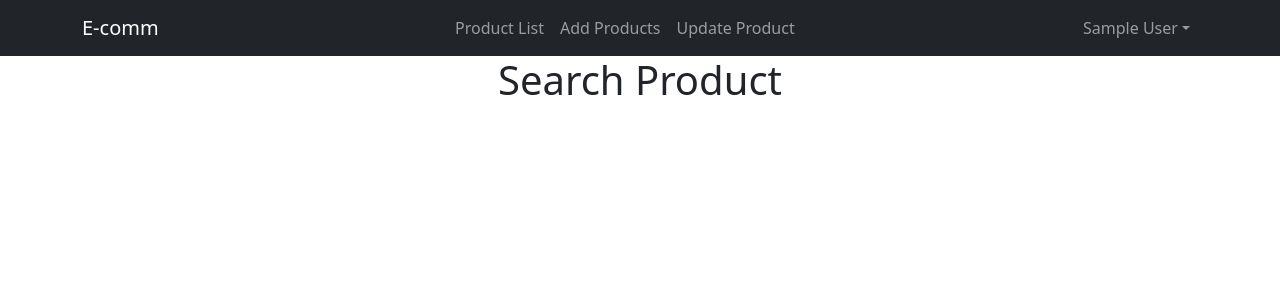
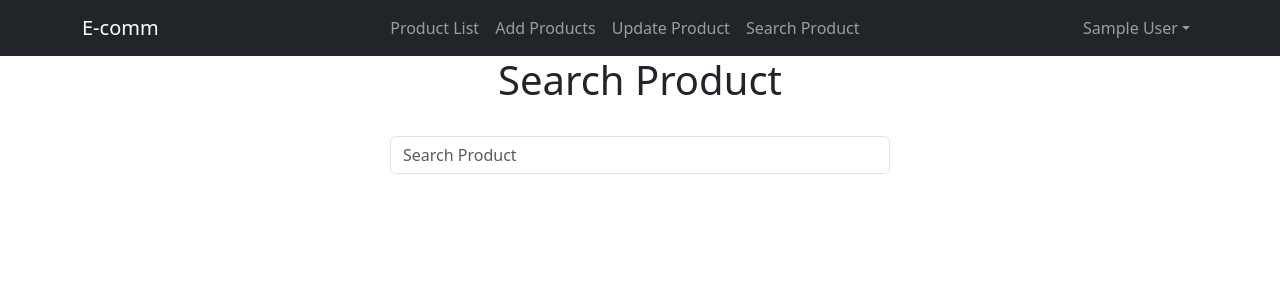
Before and after one commit to jxtsly111/Ecomm-dashboard, a React (Create React App) app: page /search in a window 1280 px wide. Shown: the top 300 px of the page. Built offline with nearby package versions, Linux system fonts and the light colour scheme; sample sign-in values are in the browser's storage.

Commit message:
React project tutorial # Search component

```diff
--- a/src/Header.js
+++ b/src/Header.js
@@ -21,6 +21,7 @@ function Header() {
                                     <Nav.Link as={Link} to="/">Product List</Nav.Link>
                                     <Nav.Link as={Link} to="/add">Add Products</Nav.Link>
                                     <Nav.Link as={Link} to="/update">Update Product</Nav.Link>
+                                    <Nav.Link as={Link} to="/search">Search Product</Nav.Link>
                                 </>
                                 :
                                 <>
--- a/src/SearchProduct.js
+++ b/src/SearchProduct.js
@@ -19,6 +19,11 @@ function SearchProduct() {
         <h1>
             Search Product
         </h1>
+        <br />
+        <div style={containerStyle}>
+        <input type="text" className="form-control" style={inputStyle} placeholder="Search Product" />
+        </div>
+
         </div>
         </>
 
```
